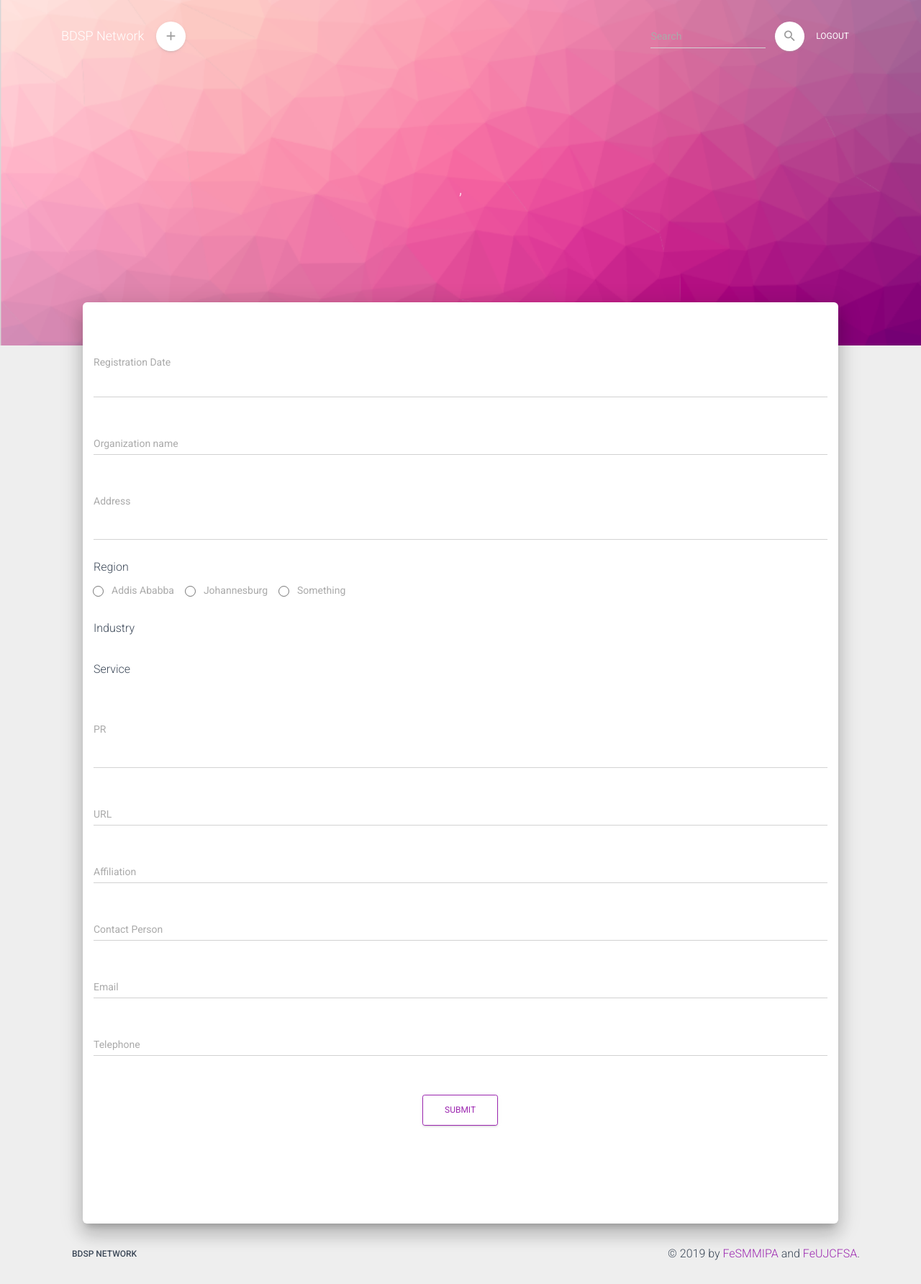
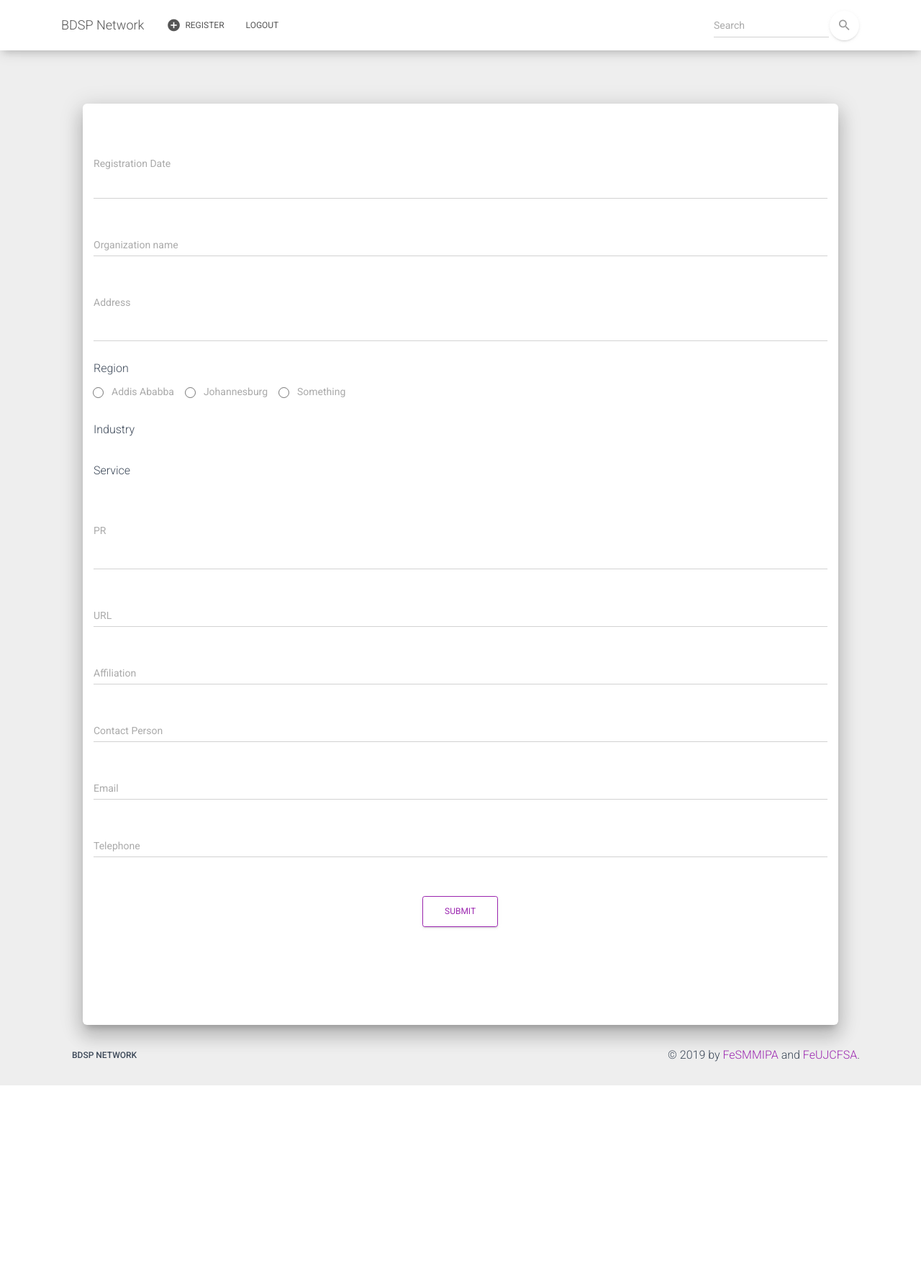
Before and after one commit to ShintaG3/bdsp, a Django app: page /register in a window 1280 px wide. Shown: the whole page at 72% size. After the commit the page ends 1508 px from the top, so only its background shows below. Run offline with Django 3.2, Linux system fonts and the light colour scheme; the visitor is signed in with stand-in values (Sample User, id 1); data that the repository does not hold is empty; some libraries are stand-ins or nearby versions.

Commit message:
navbar design

```diff
--- a/index/templates/index/orgbaseinfo_form.html
+++ b/index/templates/index/orgbaseinfo_form.html
@@ -3,26 +3,9 @@
 {% load static %}
 {% endblock %}
 
-{% block header %}
-<div class="page-header blue-filter " data-parallax="true"
-  style="background-image: url('{% static 'img/trianglify.png' %}'); transform:translate3d(0px, 0px, 0px); height:60vh;">
-  <div class="container">
-    <div class="row">
-      <div class="col-md-8 ml-auto mr-auto">
-        <div class="brand text-center">
-          <h1>{{ org.Name }}</h1>
-          <h3 class="lead">{{ org.Region }}, {{ org.Address }}</h3>
-        </div>
-      </div>
-    </div>
-  </div>
-</div>
-
-{% endblock %}
-
 {% block content %}
 
-<div class="main main-raised">
+<div class="main main-raised" style="margin-top:18vh;">
   <div class="section">
     <div class="container">
 
--- a/templates/base/navbar.html
+++ b/templates/base/navbar.html
@@ -1,19 +1,61 @@
 {% load static %}
-<nav class="navbar navbar-color-on-scroll fixed-top navbar-expand-lg" color-on-scroll="100" id="sectionsNav">
+
+<nav class="navbar fixed-top navbar-expand-lg">
   <div class="container">
-
+    <div class="navbar-translate">
       <a class="navbar-brand" href="{% url 'index' %}">BDSP Network</a>
-
-    <button class="navbar-toggler" type="button" data-toggle="collapse" data-target="#navbarNav"
-      aria-controls="navbarNav" aria-expanded="false" aria-label="Toggle navigation">
+      <!-- <button class="navbar-toggler" type="button" data-toggle="collapse" data-target="#navbarNav"
+        aria-controls="navbarNav" aria-expanded="false" aria-label="Toggle navigation"> -->
+      <button class="navbar-toggler" type="button" data-toggle="collapse" aria-expanded="false"
+        aria-label="Toggle navigation">
         <span class="sr-only">Toggle navigation</span>
         <span class="navbar-toggler-icon"></span>
         <span class="navbar-toggler-icon"></span>
         <span class="navbar-toggler-icon"></span>
       </button>
+    </div>
+
+    <div class="collapse navbar-collapse">
+      <ul class="navbar-nav">
+        <li class="nav-item ">
+          {% if user.is_authenticated %}
+          <a class="nav-link" href="{% url 'register' %}">
+            <i class="material-icons">add_circle</i>
+            Register
+          </a>
+          {% endif %}
+        </li>
+        {% if user.is_authenticated %}
+        <li class="nav-item">
+          <a class="nav-link" href="{% url 'logout'%}?next={{request.path}}">logout</a>
+        </li>
+
+        {% else %}
+        <li class="nav-item">
+          <a class="nav-link" href="{% url 'login'%}?next={{request.path}}">login</a>
+        </li>
+
+        {% endif %}
+      </ul>
+
+      <form class="form-inline ml-auto" method="post" action="/search">
+        {% csrf_token %}
+        <div class="form-group no-border">
+          <input class="form-control" type="search" placeholder="Search" aria-label="Search" name="orgInfo" required
+            maxlength="10" />
+        </div>
+        <button class="btn btn-white btn-just-icon btn-round" type="submit">
+          <i class="material-icons">search</i>
+        </button>
+
+      </form>
+    </div>
 
 
-    <div class="collapse navbar-collapse navbar-nav" id="navbarNav">
+
+
+    <!-- original -->
+    <!-- <div class="collapse navbar-collapse navbar-nav" id="navbarNav">
         <div class="navbar-nav">
           {% if user.is_authenticated %}
           <div class="nav-item">
@@ -29,7 +71,7 @@
             {% csrf_token %}
             <div class="form-group no-border">
               <input class="form-control mr-sm-2" type="search" placeholder="Search" aria-label="Search" name="orgInfo"
-              required maxlength="20" />
+                required maxlength="10" />
               <button class="btn btn-white btn-just-icon btn-round" type="submit">
                 <i class="material-icons">search</i>
               </button>
@@ -50,7 +92,9 @@
 
         </div>
 
-    </div>
+      </div> -->
+
+
   </div>
 
 </nav>
```
Also changed, not shown: templates/registration/login.html (+6 -19 lines). Lines whose indentation alone changed are shown as unchanged.
